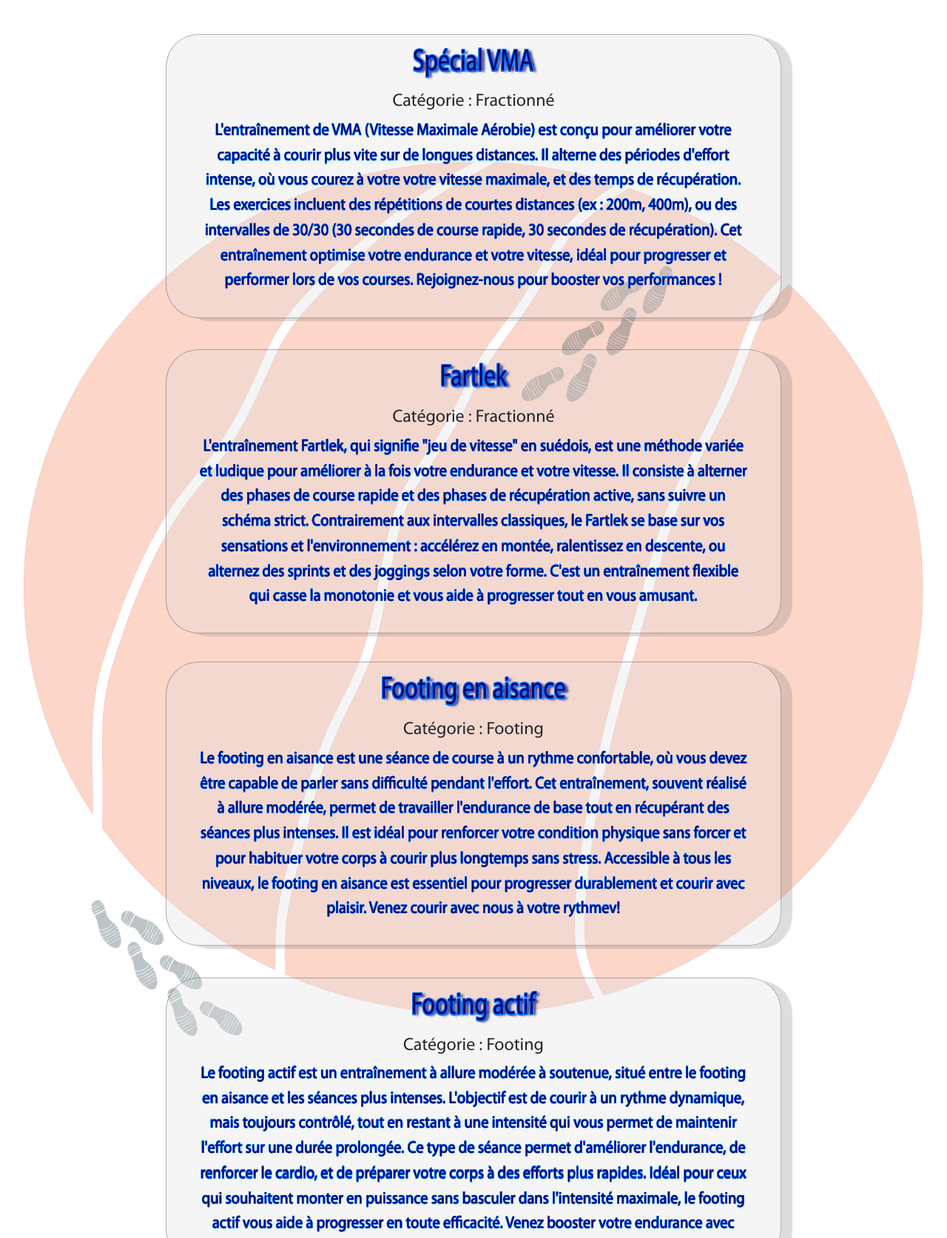
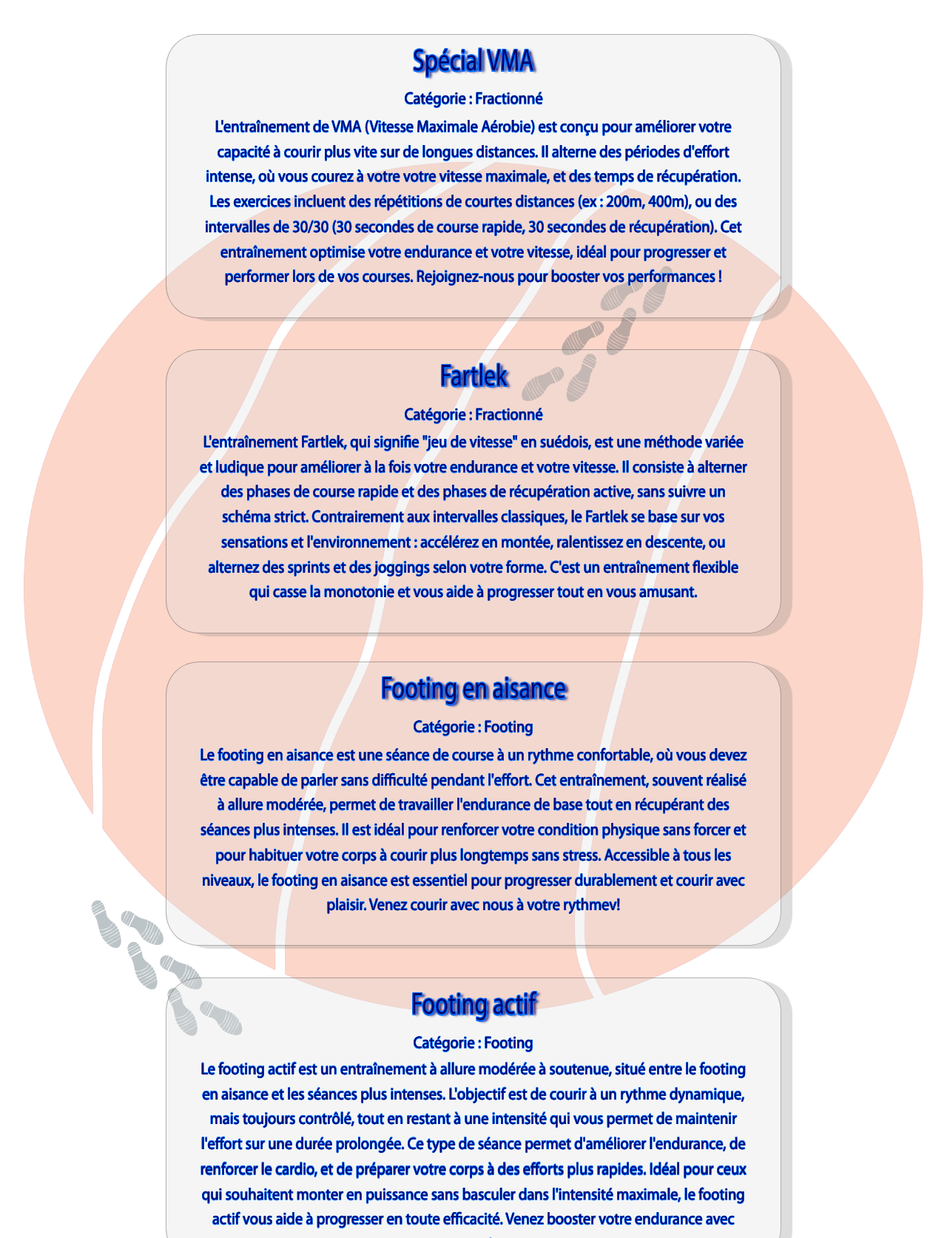
Before and after one commit to VitarseEsig/Esig-Running, a PHP site: page /accueil.php in a window 1280 px wide. Shown: the part 2854-4527 px from the top of the page at 74% size. Run offline with PHP 8.4, Linux system fonts and the light colour scheme.

Commit message:
Fusion des branches

```diff
--- a/accueil.php
+++ b/accueil.php
@@ -54,7 +54,7 @@
     <div class="d-flex flex-column justify-content-center align-items-center superposition-parent">
         <div id="VMA" class="cellule-texte cellule-entrainement d-flex flex-column align-items-center superposition-enfant">
             <h3 class="ombre-bleue margin-entrainements-h3">Spécial VMA</h3>
-         <h4 class="margin-entrainements-h4">Catégorie : Fractionné</h4>
+         <h4 class="margin-entrainements-h4 style-categorie">Catégorie : Fractionné</h4>
            <p>
               L'entraînement de VMA (Vitesse Maximale Aérobie) est conçu pour améliorer votre capacité à courir plus vite sur de longues distances. Il alterne des périodes d'effort intense, où vous courez à votre votre vitesse maximale, et des temps de récupération. Les exercices incluent des répétitions de courtes distances (ex : 200m, 400m), ou des intervalles de 30/30 (30 secondes de course rapide, 30 secondes de récupération). Cet entraînement optimise votre endurance et votre vitesse, idéal pour progresser et performer lors de vos courses. Rejoignez-nous pour booster vos performances !
           </p>
@@ -65,13 +65,13 @@
 
         <div id="Fartlek" class="cellule-texte cellule-entrainement d-flex flex-column align-items-center superposition-enfant-absolute">
             <h3 class="ombre-bleue margin-entrainements-h3">Fartlek</h3>
-            <h4 class="margin-entrainements-h4">Catégorie : Fractionné</h4>
+            <h4 class="margin-entrainements-h4 style-categorie">Catégorie : Fractionné</h4>
             <p>L'entraînement Fartlek, qui signifie "jeu de vitesse" en suédois, est une méthode variée et ludique pour améliorer à la fois votre endurance et votre vitesse. Il consiste à alterner des phases de course rapide et des phases de récupération active, sans suivre un schéma strict. Contrairement aux intervalles classiques, le Fartlek se base sur vos sensations et l'environnement : accélérez en montée, ralentissez en descente, ou alternez des sprints et des joggings selon votre forme. C'est un entraînement flexible qui casse la monotonie et vous aide à progresser tout en vous amusant.</p>
         </div>
 
         <div id="aisance" class="cellule-texte cellule-entrainement d-flex flex-column align-items-center superposition-enfant-absolute">
             <h3 class="ombre-bleue margin-entrainements-h3">Footing en aisance</h3>
-            <h4 class="margin-entrainements-h4">Catégorie : Footing</h4>
+            <h4 class="margin-entrainements-h4 style-categorie">Catégorie : Footing</h4>
             <p>Le footing en aisance est une séance de course à un rythme confortable, où vous devez être
             capable de parler sans difficulté pendant l'effort. Cet entraînement, souvent réalisé à allure
             modérée, permet de travailler l'endurance de base tout en récupérant des séances plus intenses.
@@ -85,7 +85,7 @@
 
         <div id="actif" class="cellule-texte cellule-entrainement d-flex flex-column align-items-center superposition-enfant-absolute">
             <h3 class="ombre-bleue margin-entrainements-h3">Footing actif</h3>
-            <h4 class="margin-entrainements-h4">Catégorie : Footing</h4>
+            <h4 class="margin-entrainements-h4 style-categorie">Catégorie : Footing</h4>
             <p>Le footing actif est un entraînement à allure modérée à soutenue, situé entre le footing en
             aisance et les séances plus intenses. L'objectif est de courir à un rythme dynamique, mais
             toujours contrôlé, tout en restant à une intensité qui vous permet de maintenir l'effort sur une
```
